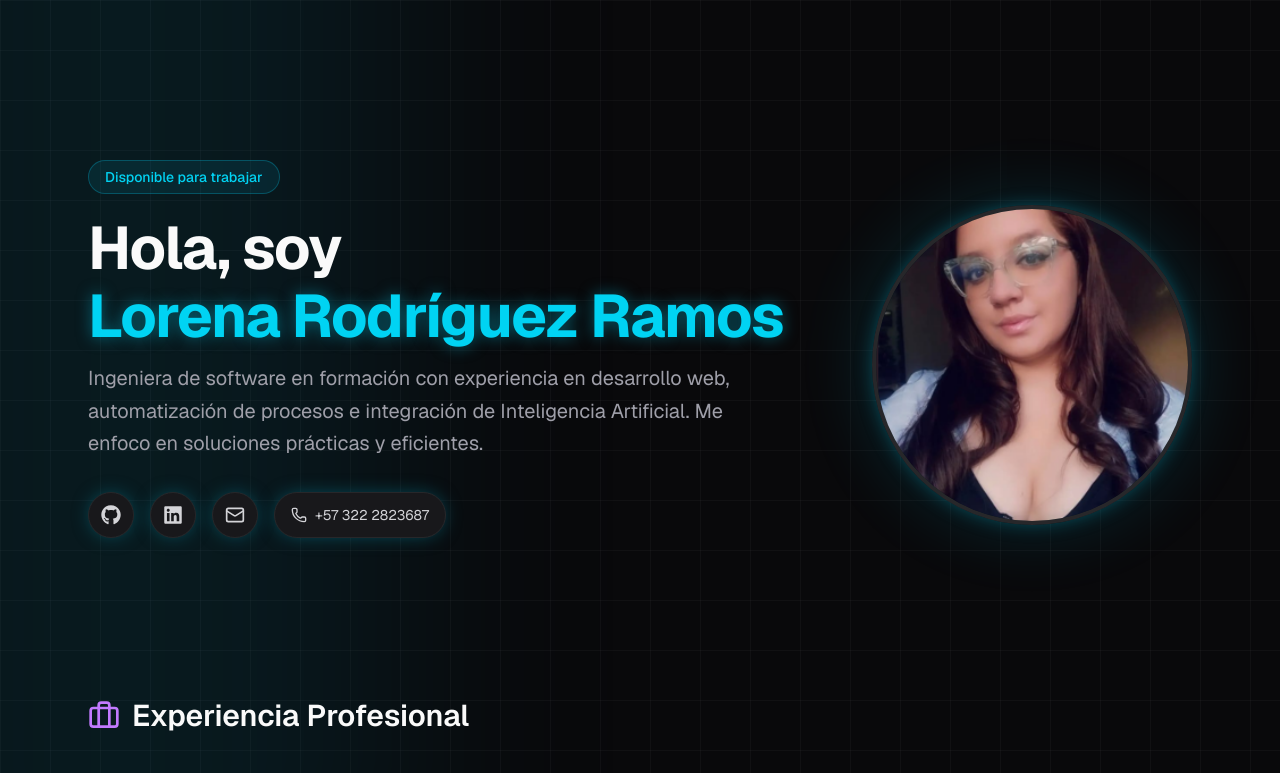
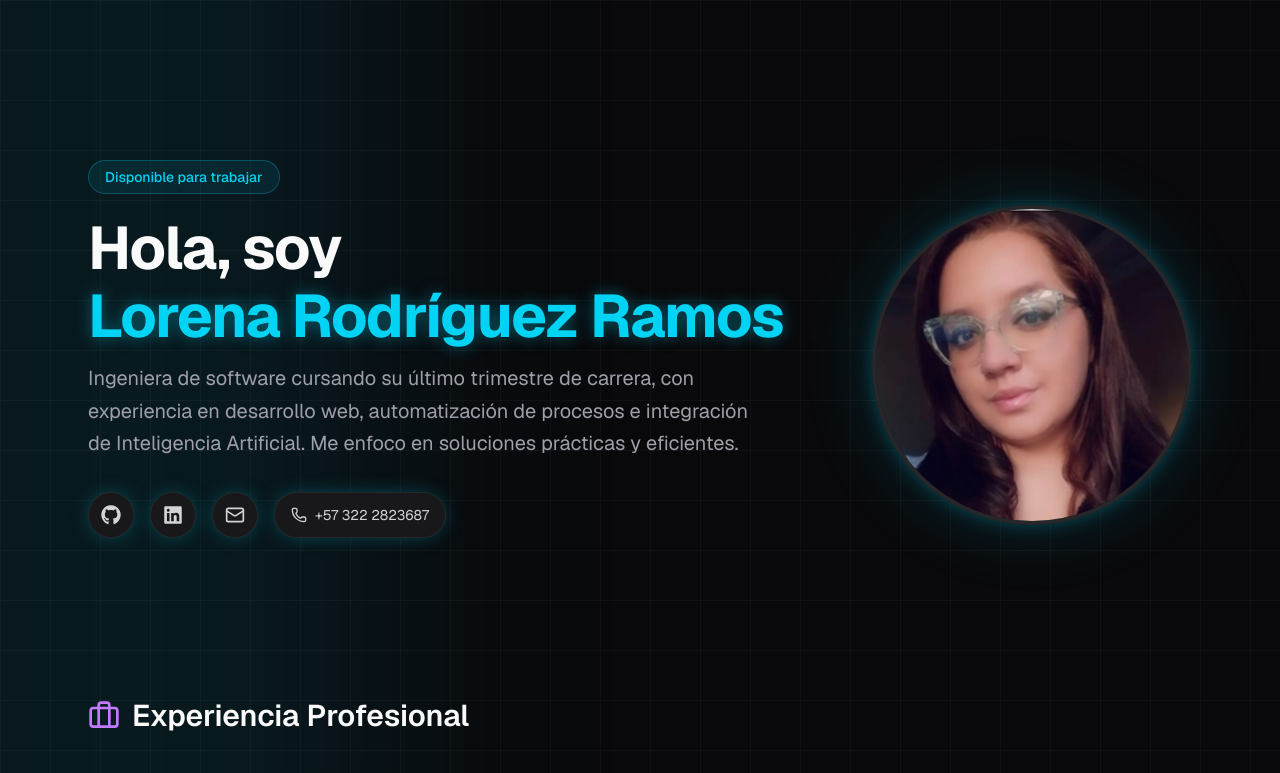
Before and after one commit to Lorenara04/mi-portafolio-web, a Next.js app: page / in a window 1280 px wide. Shown: the top 773 px of the page. Built offline with nearby package versions, Linux system fonts and the light colour scheme.

Commit message:
Update profile image and bio text

```diff
--- a/src/app/page.tsx
+++ b/src/app/page.tsx
@@ -140,7 +140,7 @@ export default function Home() {
               Hola, soy <span className="text-cyan-400 neon-text block mt-2">Lorena Rodríguez Ramos</span>
             </h1>
             <p className="text-lg md:text-xl text-zinc-400 max-w-2xl mb-8 leading-relaxed mx-auto md:mx-0">
-              Ingeniera de software en formación con experiencia en desarrollo web, automatización de procesos e integración de Inteligencia Artificial. Me enfoco en soluciones prácticas y eficientes.
+              Ingeniera de software cursando su último trimestre de carrera, con experiencia en desarrollo web, automatización de procesos e integración de Inteligencia Artificial. Me enfoco en soluciones prácticas y eficientes.
             </p>
 
             <div className="flex flex-wrap items-center justify-center md:justify-start gap-4 mb-8">
```
Also changed, not shown: public/profile.png.
